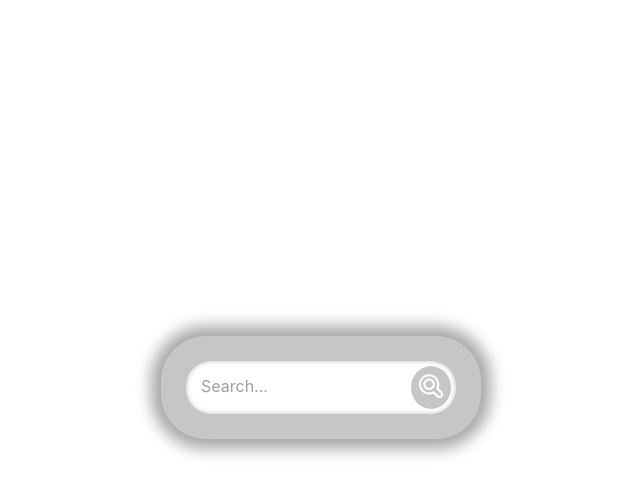
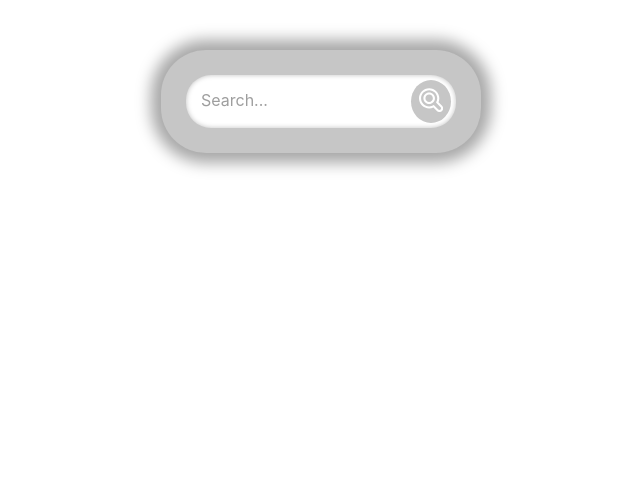
Before and after one commit to mykola-gataylo/REACT2021Q3, a React app: page / in a window 1280 px wide. Shown: the top 496 px of the page, without its empty margins (319-959 px from the left). Built offline with nearby package versions, Linux system fonts and the light colour scheme.

Commit message:
fix: change styles for App component

```diff
--- a/src/components/app/_app.scss
+++ b/src/components/app/_app.scss
@@ -1,7 +1,7 @@
 .app {
   max-width: 1440px;
-  height: 100vh;
   margin: 0 auto;
+  padding: 50px 0;
   display: flex;
   flex-direction: column;
   align-items: center;
```
